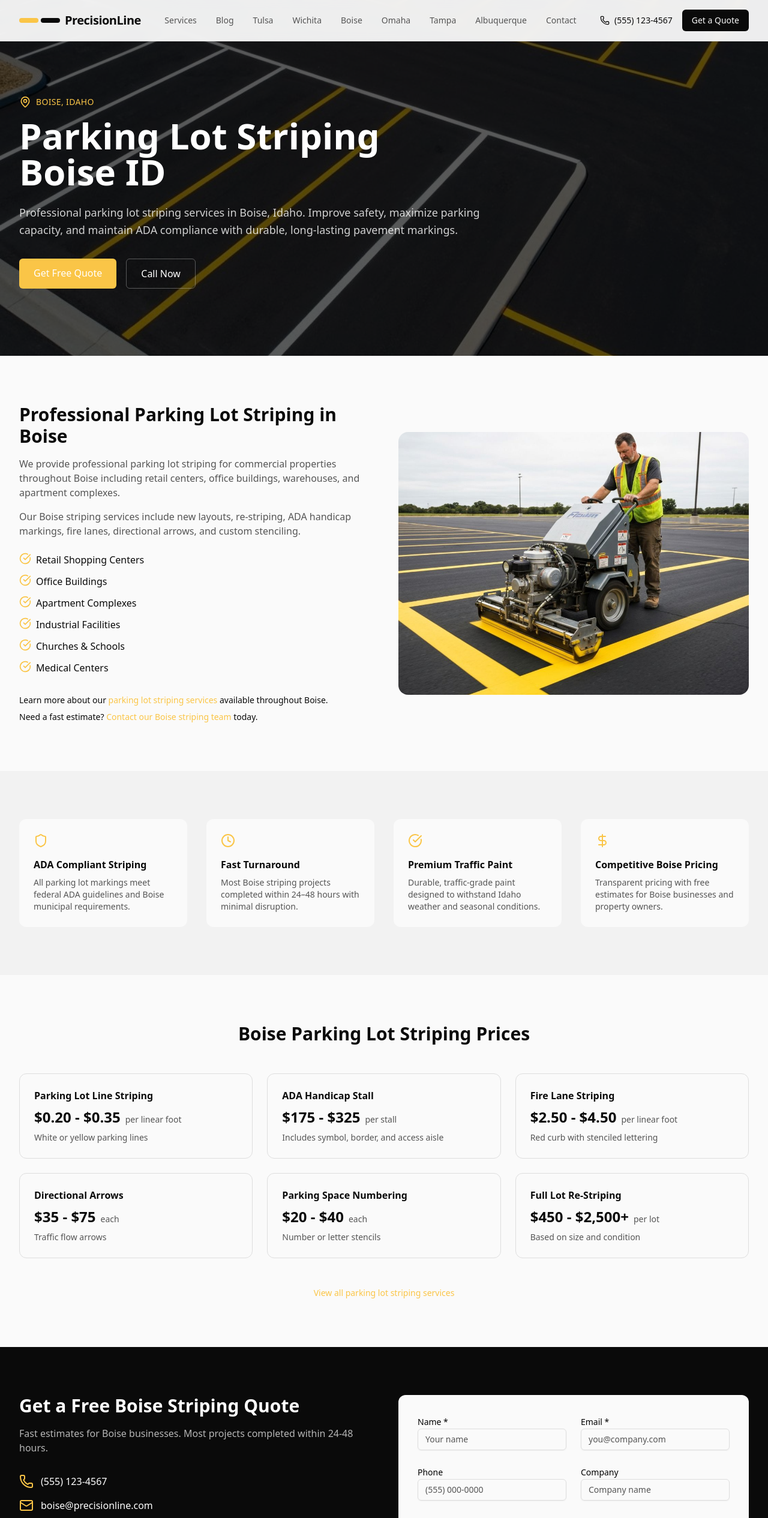
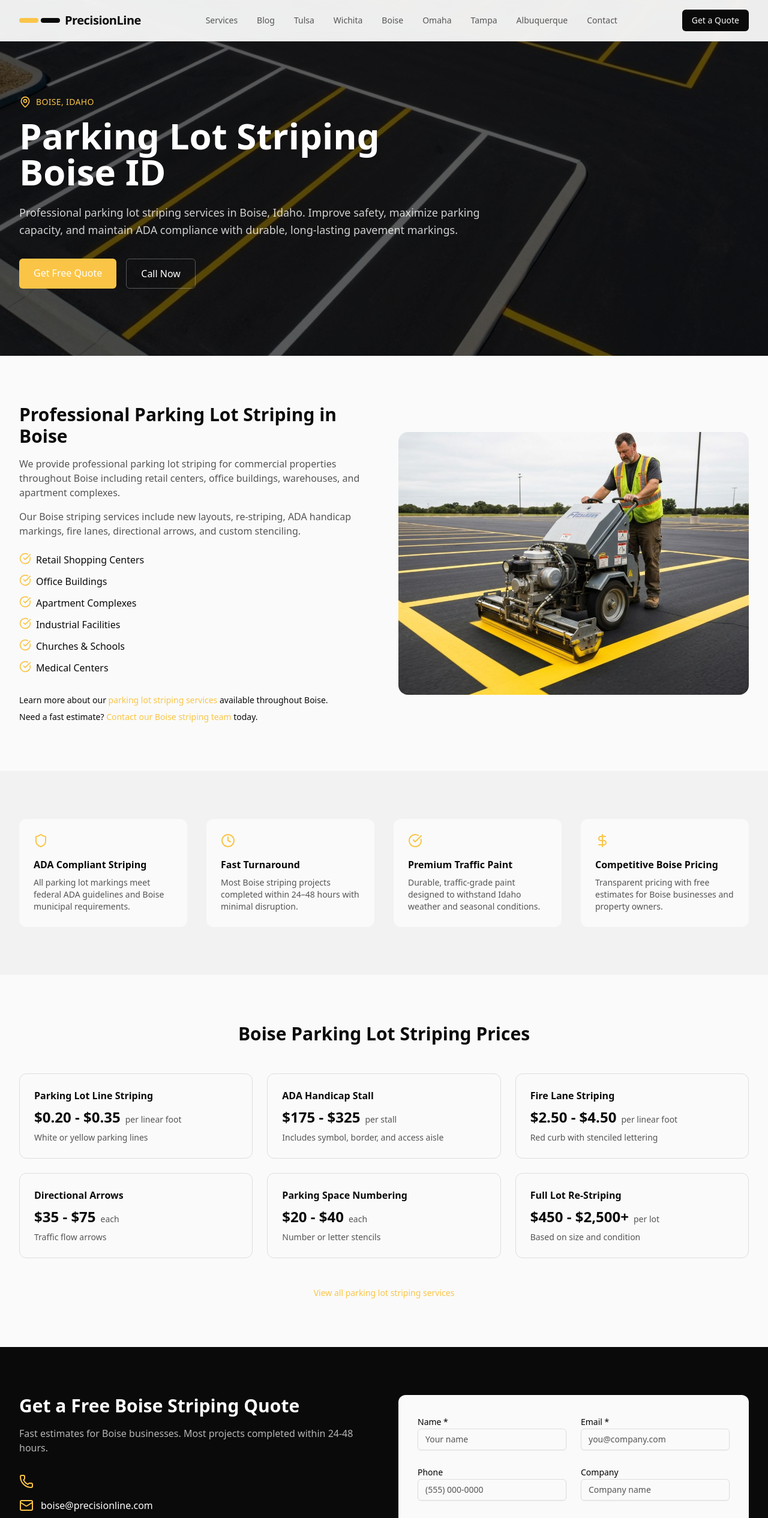
Before and after one commit to PiotrCembrowski/Parking, a Next.js app: page /parking-lot-striping-boise in a window 1280 px wide. Shown: the top 2530 px of the page at 60% size. Built offline with nearby package versions, Linux system fonts and the light colour scheme.

Commit message:
Hide displayed phone number instances in UI

```diff
--- a/app/contact/page.tsx
+++ b/app/contact/page.tsx
@@ -73,7 +73,7 @@ export default function ContactPage() {
                       <h3 className="font-semibold">Phone</h3>
                       <a
                         href="tel:+15551234567"
-                        className="mt-1 text-muted-foreground hover:text-foreground transition"
+                        className="hidden mt-1 text-muted-foreground hover:text-foreground transition"
                       >
                         (555) 123-4567
                       </a>
--- a/app/parking-lot-striping-boise/page.tsx
+++ b/app/parking-lot-striping-boise/page.tsx
@@ -280,7 +280,7 @@ export default function BoisePage() {
             <div className="mt-8 space-y-4">
               <div className="flex gap-3">
                 <Phone className="text-accent" />
-                <a href="tel:+15551234567">(555) 123-4567</a>
+                <a href="tel:+15551234567" className="hidden">(555) 123-4567</a>
               </div>
 
               <div className="flex gap-3">
--- a/components/contact.tsx
+++ b/components/contact.tsx
@@ -39,7 +39,7 @@ export function Contact() {
                   </p>
                   <a
                     href="tel:+15551234567"
-                    className="font-semibold hover:underline"
+                    className="hidden font-semibold hover:underline"
                   >
                     (555) 123-4567
                   </a>
--- a/components/header.tsx
+++ b/components/header.tsx
@@ -50,7 +50,7 @@ export function Header() {
         <div className="hidden lg:flex lg:items-center lg:gap-4">
           <a
             href="tel:+15551234567"
-            className="flex items-center gap-2 text-sm font-medium"
+            className="hidden flex items-center gap-2 text-sm font-medium"
           >
             <Phone className="h-4 w-4" />
             (555) 123-4567
@@ -81,7 +81,7 @@ export function Header() {
               ))}
               <a
                 href="tel:+15551234567"
-                className="flex items-center gap-2 font-medium py-2"
+                className="hidden flex items-center gap-2 font-medium py-2"
               >
                 <Phone className="h-4 w-4" />
                 (555) 123-4567
```
